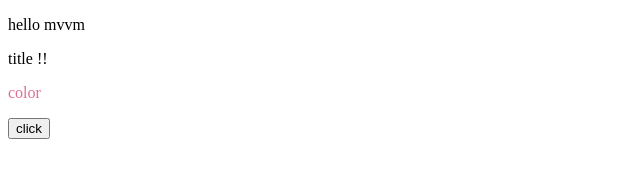
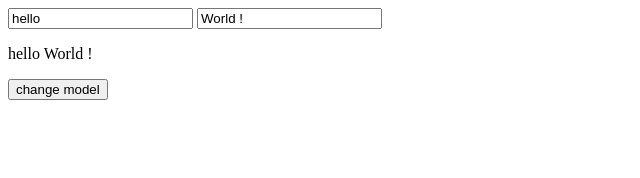
Before and after one commit to sfyr111/mvvm, a plain HTML site: page m1/index.html in a window 1280 px wide. Shown: the whole page, without its empty margins (0-640 px from the left). Drawn offline with Linux system fonts and the light colour scheme.

Commit message:
增加$watch\

```diff
--- a/m1/index.html
+++ b/m1/index.html
@@ -12,30 +12,47 @@
   <script src="./js/mvvm.js"></script>
 </head>
 <body>
-  <div id="app">
-    <p>{{str}}</p>
-    <p>{{childObj.title}}</p>
-    <p v-html="htmlStr"></p>
-    <button v-on:click="btnClick">click</button>
+  <div id="mvvm-app">
+    <input type="text" v-model="someStr">
+    <input type="text" v-model="child.someStr">
+    <!-- <p v-class="className" class="abc">
+        {{someStr}}
+        <span v-text="child.someStr"></span>
+    </p> -->
+    <p>{{getHelloWord}}</p>
+    <p v-html="child.htmlStr"></p>
+    <button v-on:click="clickBtn">change model</button>
   </div>
+
   <script>
-    const vm = new MVVM({
-      el: '#app',
+    var vm = new MVVM({
+      el: '#mvvm-app',
       data: {
-        str: 'hello mvvm',
-        className: 'content',
-        htmlStr: '<span style="color: palevioletred">color</span>',
-        childObj: {
-          title: 'title !!'
+        someStr: 'hello ',
+        className: 'btn',
+        htmlStr: '<span style="color: #f00;">red</span>',
+        child: {
+          someStr: 'World !'
         }
       },
+
+      computed: {
+        getHelloWord: function() {
+          return this.someStr + this.child.someStr;
+        }
+      },
+
       methods: {
-        btnClick(e) {
-          let strArr = ['one', 'two', 'three']
-          this.childObj.title = strArr[Math.random() * 3 | 0]
+        clickBtn: function(e) {
+          var randomStrArr = ['childOne', 'childTwo', 'childThree'];
+          this.child.someStr = randomStrArr[parseInt(Math.random() * 3)];
         }
       }
-    })
+    });
+
+    vm.$watch('child.someStr', function() {
+      console.log(arguments);
+    });
   </script>
 </body>
 </html>
--- a/m1/js/mvvm.js
+++ b/m1/js/mvvm.js
@@ -50,3 +50,7 @@ MVVM.prototype._initComputed = function() {
     })
   }
 }
+
+MVVM.prototype.$watch = function(key, cb, options) {
+  new Watcher(this, key, cb)
+}
```
